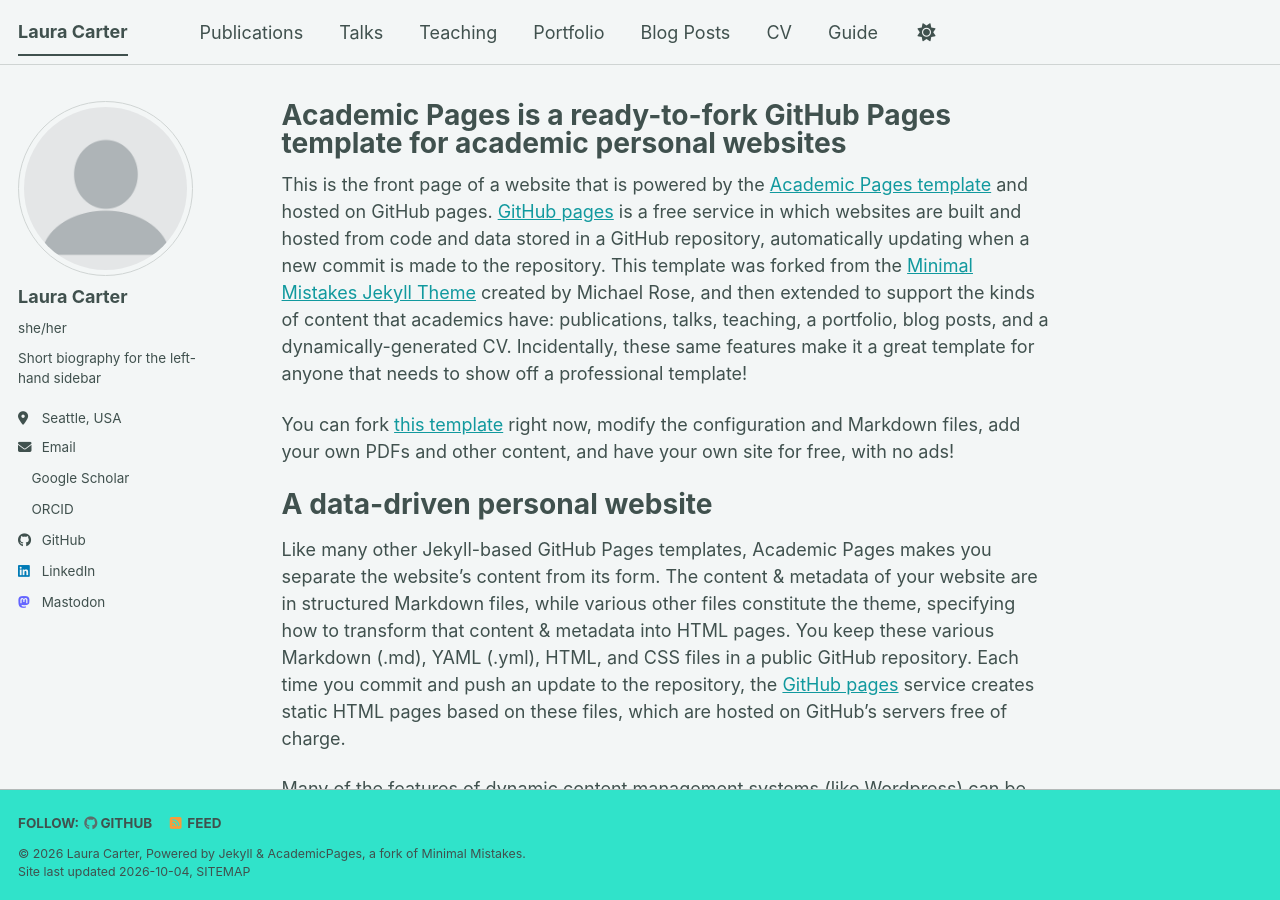
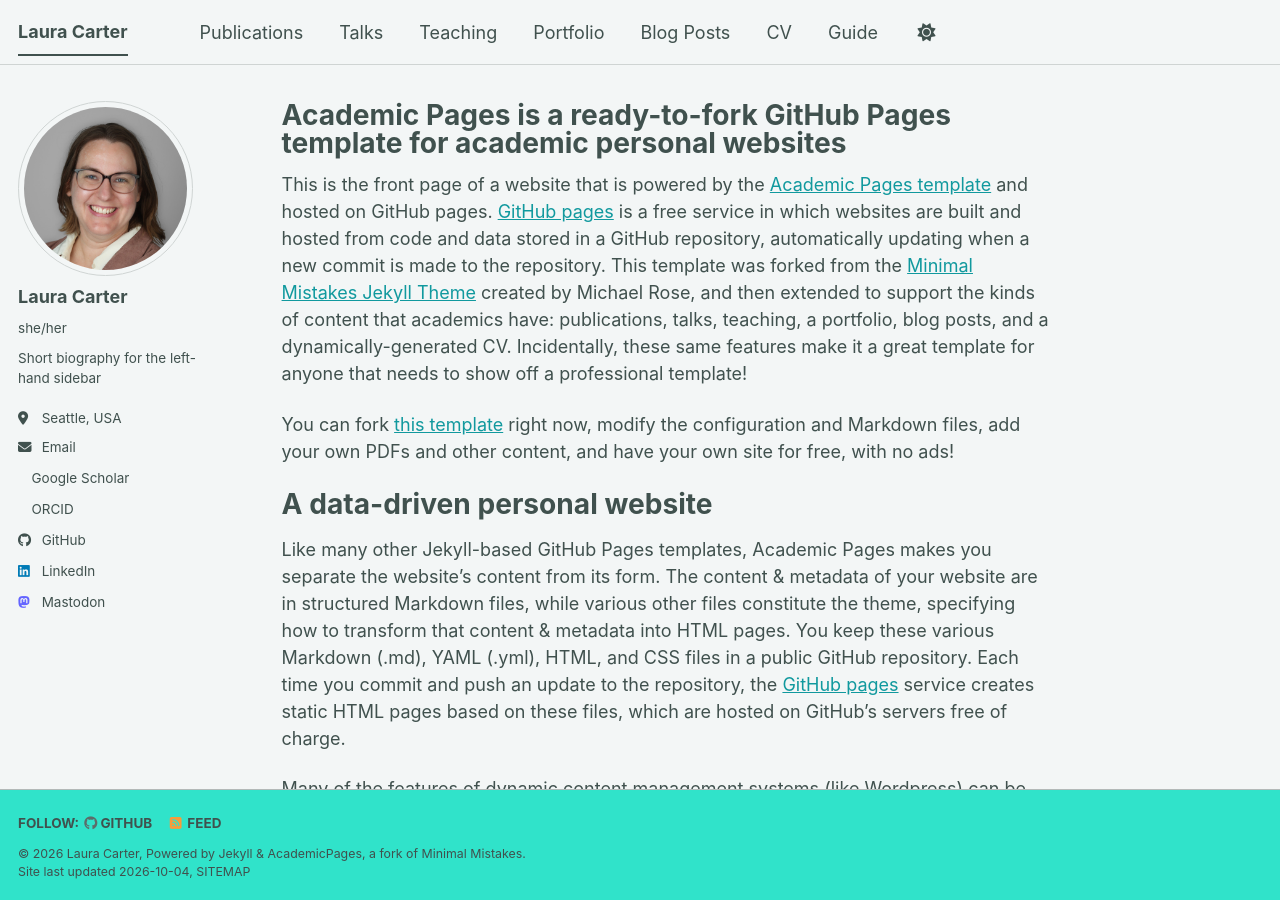
Before and after one commit to LauraCarter/new-website, a Jekyll site: the page built from _pages/about.md, in a window 1280 px wide and 900 px high. Built offline with Jekyll 4.4.1, drawn with Linux system fonts in a browser that asks for light colours; a style sheet for code colours, icons or effects is not loaded.

Commit message:
profile pic

```diff
--- a/_config.yml
+++ b/_config.yml
@@ -23,7 +23,7 @@ repository               : "academicpages/academicpages.github.io"
 #               Additional customization can be done by editing /_includes/author-profile.html
 author:
   # Biographic information
-  avatar           : "profile.png"
+  avatar           : "LCpic.jpg"
   name             : "Laura Carter"
   pronouns         : "she/her"  # example: "she/her"
   bio              : "Short biography for the left-hand sidebar"
```
Also changed, not shown: images/LCpic.jpg (added).
